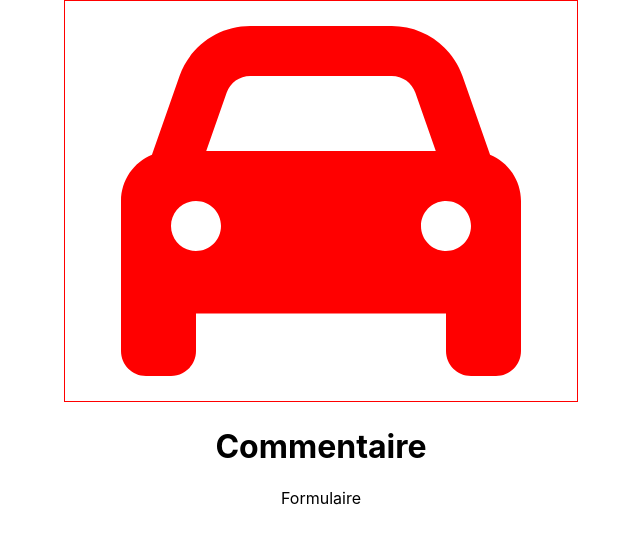
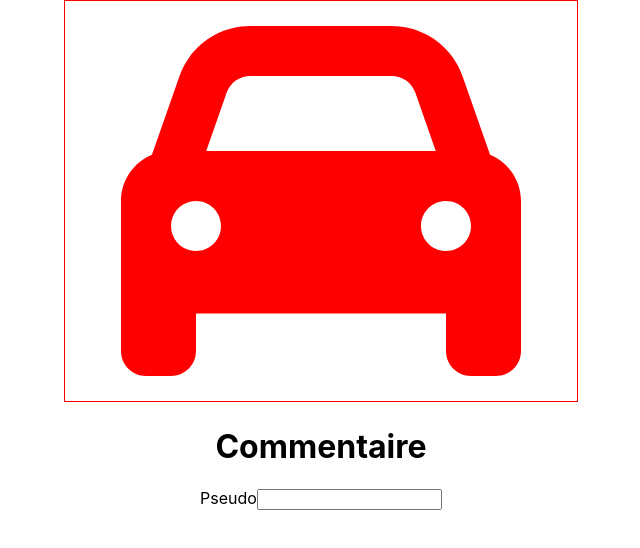
Before and after one commit to Benalta7892/ReactJS, a React (Create React App) app in the folder formulaire/forms/: page / in a window 1280 px wide. Shown: the top 548 px of the page, without its empty margins (319-959 px from the left). Built offline with nearby package versions, Linux system fonts and the light colour scheme.

Commit message:
Les formulaires dans React

```diff
--- a/formulaire/forms/src/Forms.js
+++ b/formulaire/forms/src/Forms.js
@@ -2,12 +2,25 @@ import { Component } from "react";
 import Car from "./Car";
 
 class Form extends Component {
+  state = {
+    username: "",
+  };
+
+  handlePseudo = (e) => {
+    this.setState({
+      username: e.target.value,
+    });
+  };
+
   render() {
     return (
       <div>
         <Car color="red" height="400" />
         <h1>Commentaire</h1>
-        Formulaire
+        <form>
+          <label>Pseudo</label>
+          <input type="text" value={this.state.username} onChange={this.handlePseudo} />
+        </form>
       </div>
     );
   }
```
